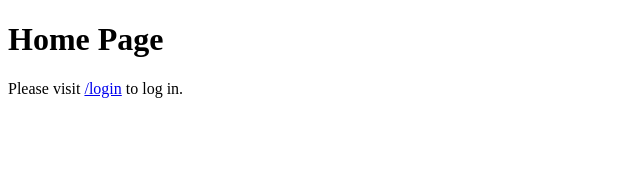
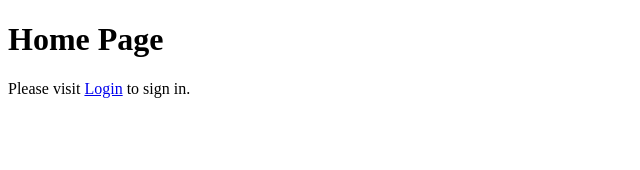
Before and after one commit to johns3450/emb-reports, a Next.js app: page / in a window 1280 px wide. Shown: the top 170 px of the page, without its empty margins (0-640 px from the left). Built offline with nearby package versions, Linux system fonts and the light colour scheme.

Commit message:
Clean cache and update dependencies

```diff
--- a/pages/index.js
+++ b/pages/index.js
@@ -1,9 +1,12 @@
-// pages/index.js
+import Link from 'next/link';
+
 export default function Home() {
   return (
     <div>
       <h1>Home Page</h1>
-        <p>Please visit <a href="/login">/login</a> to log in.</p>
+      <p>
+        Please visit <Link href="/login">Login</Link> to sign in.
+      </p>
     </div>
   );
 }
```
Lines whose indentation alone changed are shown as unchanged.
